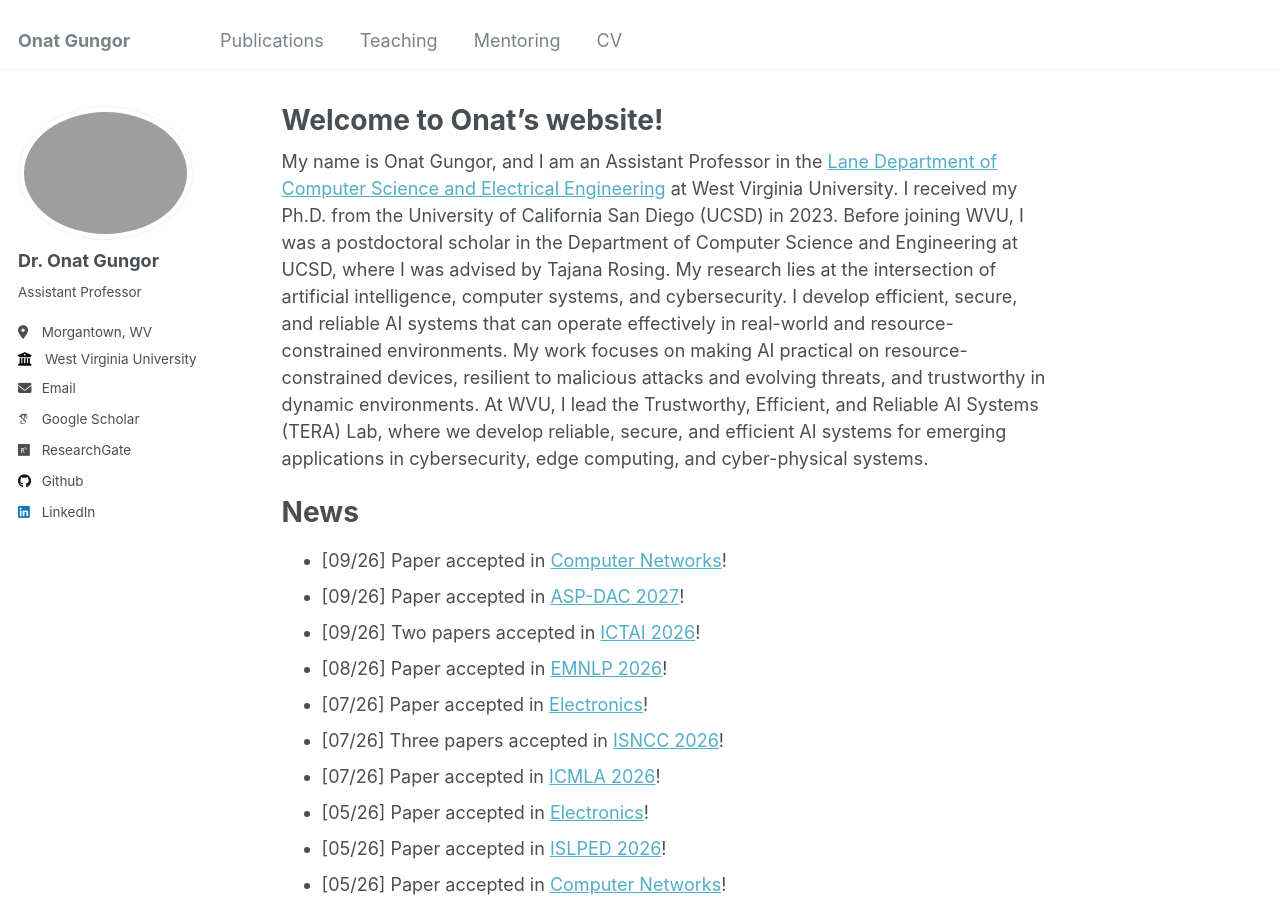
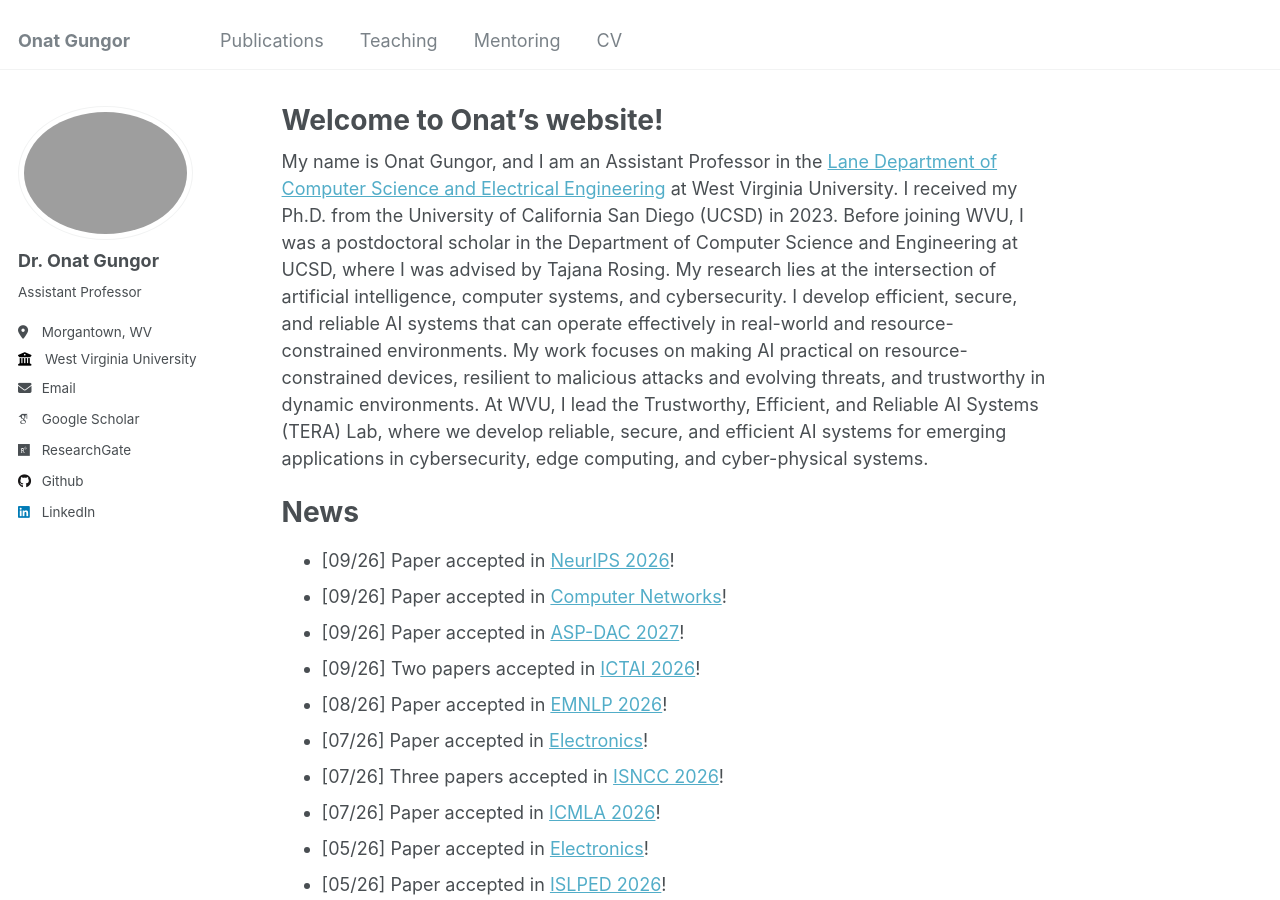
Before and after one commit to onatucsd/onatucsd.github.io, a Jekyll site: the page built from _pages/about.md, in a window 1280 px wide and 900 px high. Built offline with Jekyll 4.4.1, drawn with Linux system fonts in a browser that asks for light colours; some web fonts are replaced.

Commit message:
Update about.md

```diff
--- a/_pages/about.md
+++ b/_pages/about.md
@@ -10,6 +10,7 @@ My name is Onat Gungor, and I am an Assistant Professor in the [Lane Department
 
 News
 ======
+* [09/26] Paper accepted in [NeurIPS 2026](https://neurips.cc)!
 * [09/26] Paper accepted in [Computer Networks](https://www.sciencedirect.com/journal/computer-networks)!
 * [09/26] Paper accepted in [ASP-DAC 2027](https://www.aspdac.com/aspdac2027/)!
 * [09/26] Two papers accepted in [ICTAI 2026](https://ictai.computer.org/2026/)!
```
